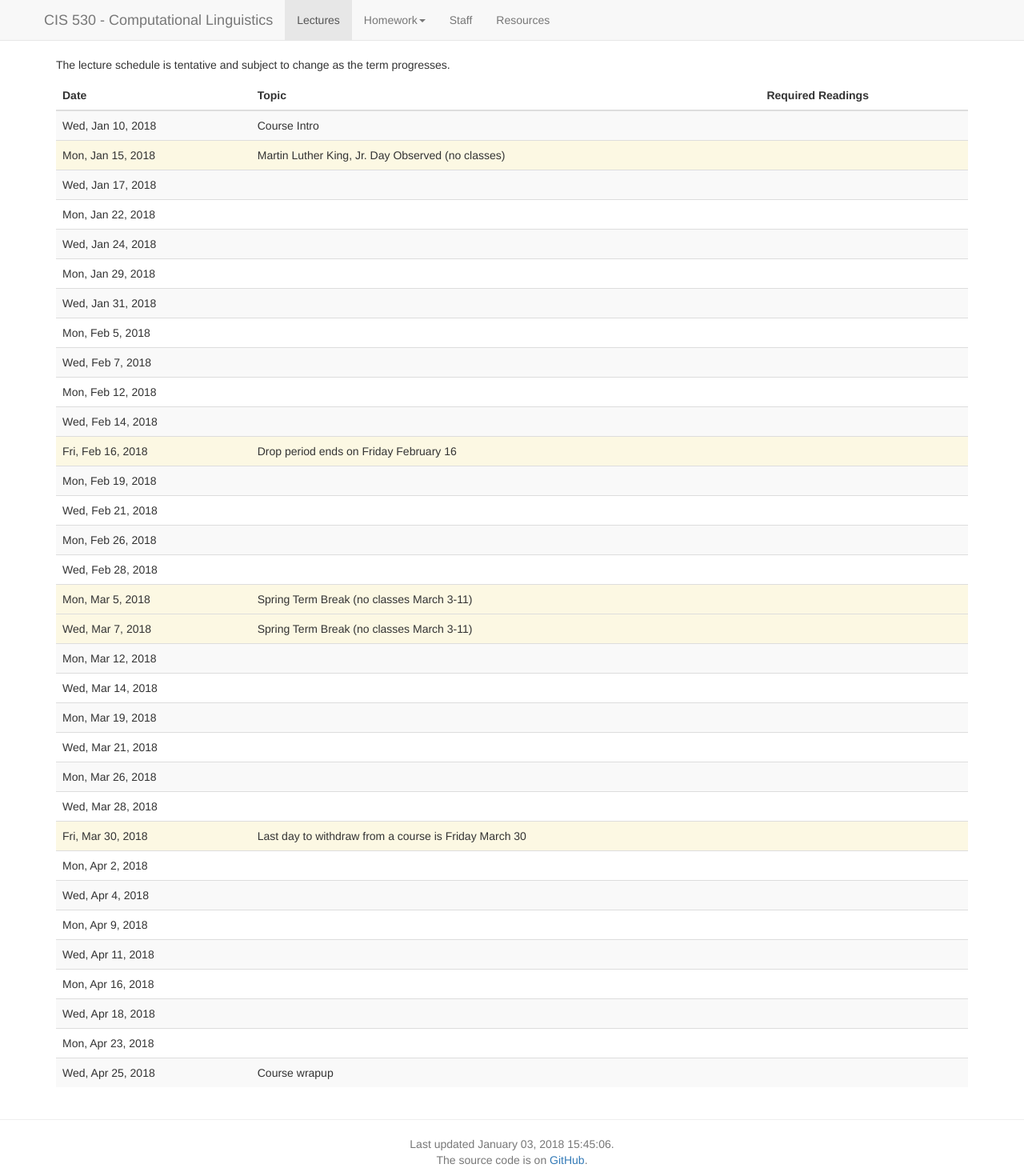
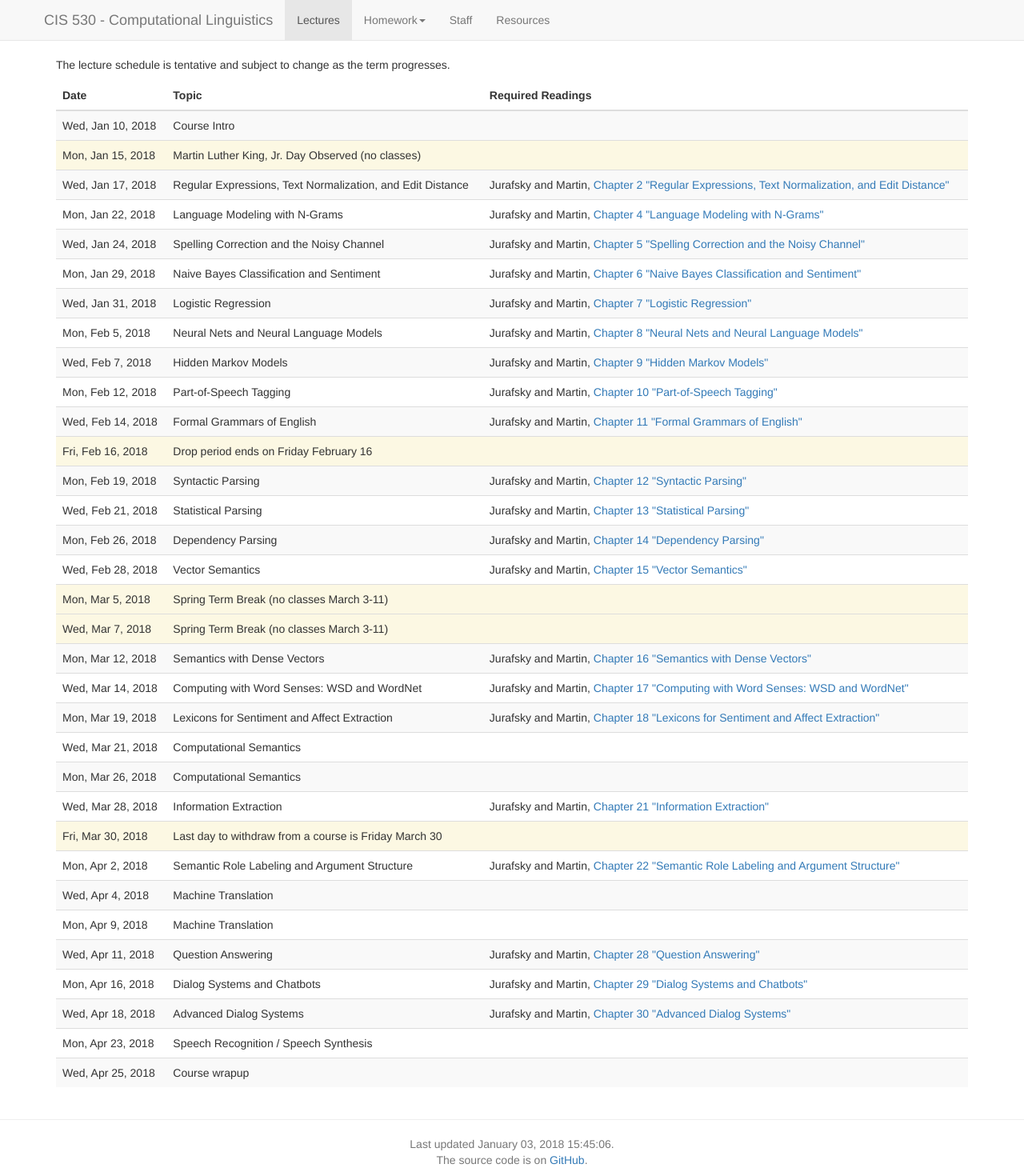
Before and after one commit to computational-linguistics-class/computational-linguistics-class.github.io, a Jekyll site: the page built from lectures.md, in a window 1280 px wide. Shown: the whole page at 80% size. Built offline with Jekyll 4.4.1, drawn with Linux system fonts in a browser that asks for light colours; nearby versions of some CDN libraries; a script that is not in the unit is left out.

Commit message:
Draft schedule
A draft lecture schedule following the Jurafsky and Martin textbook

```diff
--- a/_data/lectures.yaml
+++ b/_data/lectures.yaml
@@ -2,7 +2,7 @@
   date: 2018-01-10
   slides:
   title: Course Intro
-  reading:
+  readings:
 -
   date: 2018-01-15
   title: Martin Luther King, Jr. Day Observed (no classes)
@@ -10,48 +10,94 @@
 -
   date: 2018-01-17
   slides:
-  title:
-  reading:
+  title: Regular Expressions, Text Normalization, and Edit Distance
+  readings:
+    -
+      title: Chapter 2 "Regular Expressions, Text Normalization, and Edit Distance"
+      authors: Jurafsky and Martin
+      url: https://web.stanford.edu/~jurafsky/slp3/2.pdf
+      required: true
 -
   date: 2018-01-22
   slides:
-  title:
-  reading:
+  title: Language Modeling with N-Grams
+  readings:
+    -
+      title: Chapter 4 "Language Modeling with N-Grams"
+      authors: Jurafsky and Martin
+      url: https://web.stanford.edu/~jurafsky/slp3/4.pdf
+      required: true
 -
   date: 2018-01-24
   slides:
-  title:
-  reading:
+  title: Spelling Correction and the Noisy Channel
+  readings:
+    -
+      title: Chapter 5 "Spelling Correction and the Noisy Channel"
+      authors: Jurafsky and Martin
+      url: https://web.stanford.edu/~jurafsky/slp3/5.pdf
+      required: true
 -
   date: 2018-01-29
   slides:
-  title:
-  reading:
+  title: Naive Bayes Classification and Sentiment
+  readings:
+    -
+      title: Chapter 6 "Naive Bayes Classification and Sentiment"
+      authors: Jurafsky and Martin
+      url: https://web.stanford.edu/~jurafsky/slp3/6.pdf
+      required: true
 -
   date: 2018-01-31
   slides:
-  title:
-  reading:
+  title: Logistic Regression
+  readings:
+    -
+      title: Chapter 7 "Logistic Regression"
+      authors: Jurafsky and Martin
+      url: https://web.stanford.edu/~jurafsky/slp3/7.pdf
+      required: true
 -
   date: 2018-02-05
   slides:
-  title:
-  reading:
+  title: Neural Nets and Neural Language Models
+  readings:
+    -
+      title: Chapter 8 "Neural Nets and Neural Language Models"
+      authors: Jurafsky and Martin
+      url: https://web.stanford.edu/~jurafsky/slp3/8.pdf
+      required: true
 -
   date: 2018-02-07
   slides:
-  title:
-  reading:
+  title: Hidden Markov Models
+  readings:
+    -
+      title: Chapter 9 "Hidden Markov Models"
+      authors: Jurafsky and Martin
+      url: https://web.stanford.edu/~jurafsky/slp3/9.pdf
+      required: true
 -
   date: 2018-02-12
   slides:
-  title:
-  reading:
+  title: Part-of-Speech Tagging
+  readings:
+    -
+      title: Chapter 10 "Part-of-Speech Tagging"
+      authors: Jurafsky and Martin
+      url: https://web.stanford.edu/~jurafsky/slp3/10.pdf
+      required: true
+
 -
   date: 2018-02-14
   slides:
-  title:
-  reading:
+  title: Formal Grammars of English
+  readings:
+    -
+      title: Chapter 11 "Formal Grammars of English"
+      authors: Jurafsky and Martin
+      url: https://web.stanford.edu/~jurafsky/slp3/11.pdf
+      required: true
 -
   date: 2018-02-16
   title: Drop period ends on Friday February 16
@@ -59,23 +105,43 @@
 -
   date: 2018-02-19
   slides:
-  title:
-  reading:
+  title: Syntactic Parsing
+  readings:
+    -
+      title: Chapter 12 "Syntactic Parsing"
+      authors: Jurafsky and Martin
+      url: https://web.stanford.edu/~jurafsky/slp3/12.pdf
+      required: true
 -
   date: 2018-02-21
   slides:
-  title:
-  reading:
+  title: Statistical Parsing
+  readings:
+    -
+      title: Chapter 13 "Statistical Parsing"
+      authors: Jurafsky and Martin
+      url: https://web.stanford.edu/~jurafsky/slp3/13.pdf
+      required: true
 -
   date: 2018-02-26
   slides:
-  title:
-  reading:
+  title: Dependency Parsing
+  readings:
+    -
+      title: Chapter 14 "Dependency Parsing"
+      authors: Jurafsky and Martin
+      url: https://web.stanford.edu/~jurafsky/slp3/14.pdf
+      required: true
 -
   date: 2018-02-28
   slides:
-  title:
-  reading:
+  title: Vector Semantics
+  readings:
+    -
+      title: Chapter 15 "Vector Semantics"
+      authors: Jurafsky and Martin
+      url: https://web.stanford.edu/~jurafsky/slp3/15.pdf
+      required: true
 -
   date: 2018-03-05
   title: Spring Term Break (no classes March 3-11)
@@ -87,33 +153,53 @@
 -
   date: 2018-03-12
   slides:
-  title:
-  reading:
+  title: Semantics with Dense Vectors
+  readings:
+    -
+      title: Chapter 16 "Semantics with Dense Vectors"
+      authors: Jurafsky and Martin
+      url: https://web.stanford.edu/~jurafsky/slp3/16.pdf
+      required: true
 -
   date: 2018-03-14
   slides:
-  title:
-  reading:
+  title: Computing with Word Senses&colon; WSD and WordNet
+  readings:
+    -
+      title: Chapter 17 "Computing with Word Senses&colon; WSD and WordNet"
+      authors: Jurafsky and Martin
+      url: https://web.stanford.edu/~jurafsky/slp3/17.pdf
+      required: true
 -
   date: 2018-03-19
   slides:
-  title:
-  reading:
+  title: Lexicons for Sentiment and Affect Extraction
+  readings:
+    -
+      title: Chapter 18 "Lexicons for Sentiment and Affect Extraction"
+      authors: Jurafsky and Martin
+      url: https://web.stanford.edu/~jurafsky/slp3/18.pdf
+      required: true
 -
   date: 2018-03-21
   slides:
-  title:
-  reading:
+  title: Computational Semantics
+  readings:
 -
   date: 2018-03-26
   slides:
-  title:
-  reading:
+  title: Computational Semantics
+  readings:
 -
   date: 2018-03-28
   slides:
-  title:
-  reading:
+  title: Information Extraction
+  readings:
+    -
+      title: Chapter 21 "Information Extraction"
+      authors: Jurafsky and Martin
+      url: https://web.stanford.edu/~jurafsky/slp3/21.pdf
+      required: true
 -
   date: 2018-03-30
   title: Last day to withdraw from a course is Friday March 30
@@ -121,40 +207,60 @@
 -
   date: 2018-04-02
   slides:
-  title:
-  reading:
+  title: Semantic Role Labeling and Argument Structure
+  readings:
+    -
+      title: Chapter 22 "Semantic Role Labeling and Argument Structure"
+      authors: Jurafsky and Martin
+      url: https://web.stanford.edu/~jurafsky/slp3/22.pdf
+      required: true
 -
   date: 2018-04-04
   slides:
-  title:
-  reading:
+  title: Machine Translation
+  readings:
 -
   date: 2018-04-09
   slides:
-  title:
-  reading:
+  title: Machine Translation
+  readings:
 -
   date: 2018-04-11
   slides:
-  title:
-  reading:
+  title: Question Answering
+  readings:
+    -
+      title: Chapter 28 "Question Answering"
+      authors: Jurafsky and Martin
+      url: https://web.stanford.edu/~jurafsky/slp3/28.pdf
+      required: true
 -
   date: 2018-04-16
   slides:
-  title:
-  reading:
+  title: Dialog Systems and Chatbots
+  readings:
+    -
+      title: Chapter 29 "Dialog Systems and Chatbots"
+      authors: Jurafsky and Martin
+      url: https://web.stanford.edu/~jurafsky/slp3/29.pdf
+      required: true
 -
   date: 2018-04-18
   slides:
-  title:
-  reading:
+  title: Advanced Dialog Systems
+  readings:
+    -
+      title: Chapter 30 "Advanced Dialog Systems"
+      authors: Jurafsky and Martin
+      url: https://web.stanford.edu/~jurafsky/slp3/30.pdf
+      required: true
 -
   date: 2018-04-23
   slides:
-  title:
-  reading:
+  title: Speech Recognition / Speech Synthesis
+  readings:
 -
   date: 2018-04-25
   slides:
   title: Course wrapup
-  reading:
+  readings:
--- a/lectures.md
+++ b/lectures.md
@@ -65,8 +65,15 @@ The lecture schedule is tentative and subject to change as the term progresses.
 
       </td>
       <td>
-        {% if lecture.reading %}
-            {{ lecture.reading }}
+        {% if lecture.readings %}
+          {% for reading in lecture.readings %}
+          {% if reading.url %}
+             {{ reading.authors }}, <a href="{{ reading.url }}">{{ reading.title }}</a>
+          {% else %}
+             {{ reading.authors }}, {{ reading.title }}
+          {% endif %}
+          {% endfor %}
+          <br />
         {% endif %}
       </td>
     </tr>
```
